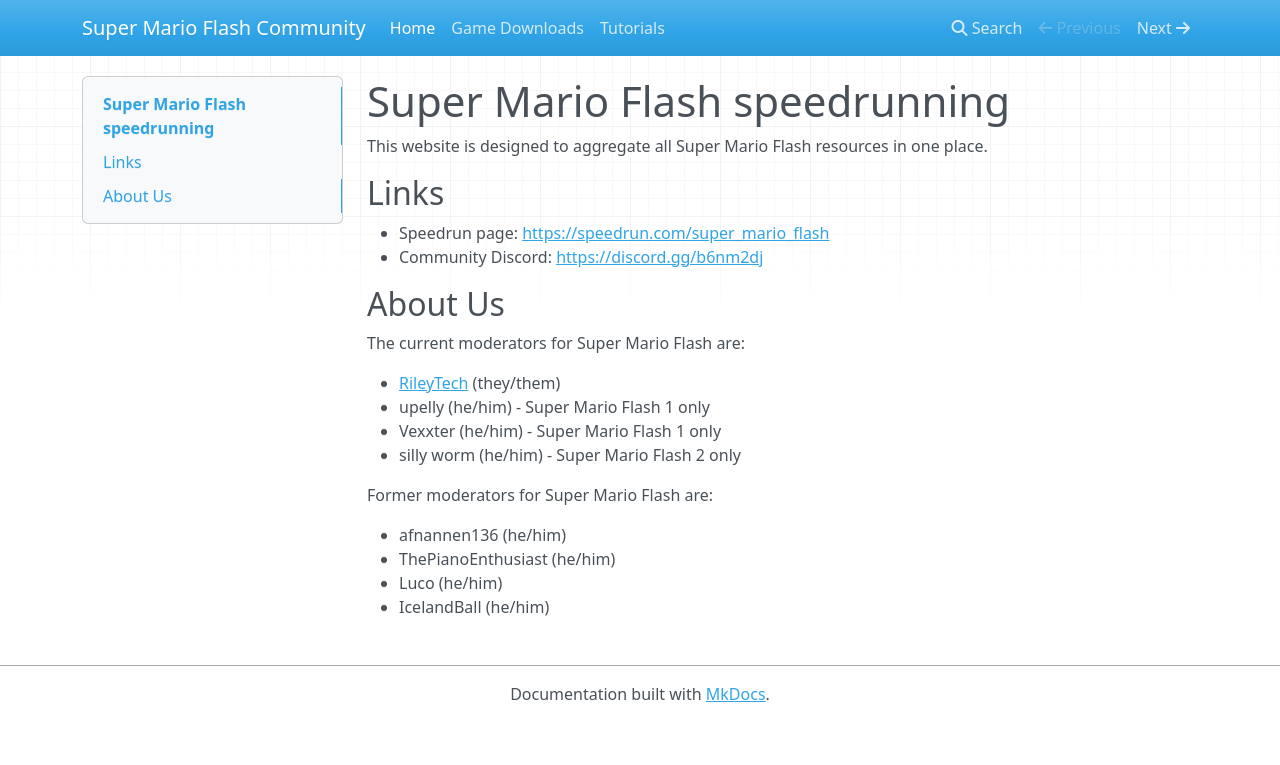
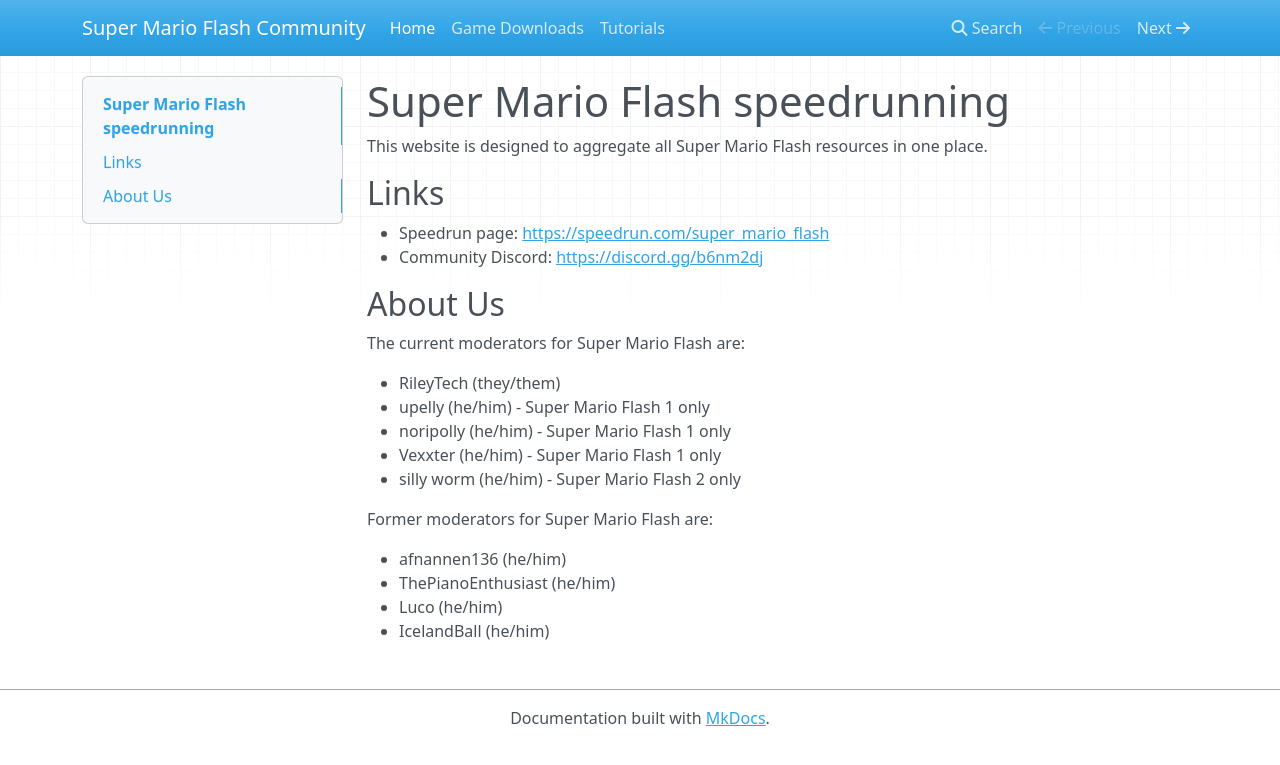
Before and after one commit to MarioFlashCommunity/marioflashcommunity.github.io, an MkDocs documentation site: the page built from docs/index.md, in a window 1280 px wide. Shown: the top 765 px of the page. Built offline with MkDocs 1.6.1, drawn with Linux system fonts in a browser that asks for light colours; nearby versions of some CDN libraries.

Commit message:
Update index.md

```diff
--- a/docs/index.md
+++ b/docs/index.md
@@ -10,8 +10,9 @@
 
 The current moderators for Super Mario Flash are:
 
-- [RileyTech](https://rayyaw.github.io) (they/them)
+- RileyTech (they/them)
 - upelly (he/him) - Super Mario Flash 1 only
+- noripolly (he/him) - Super Mario Flash 1 only
 - Vexxter (he/him) - Super Mario Flash 1 only
 - silly worm (he/him) - Super Mario Flash 2 only
 
```
